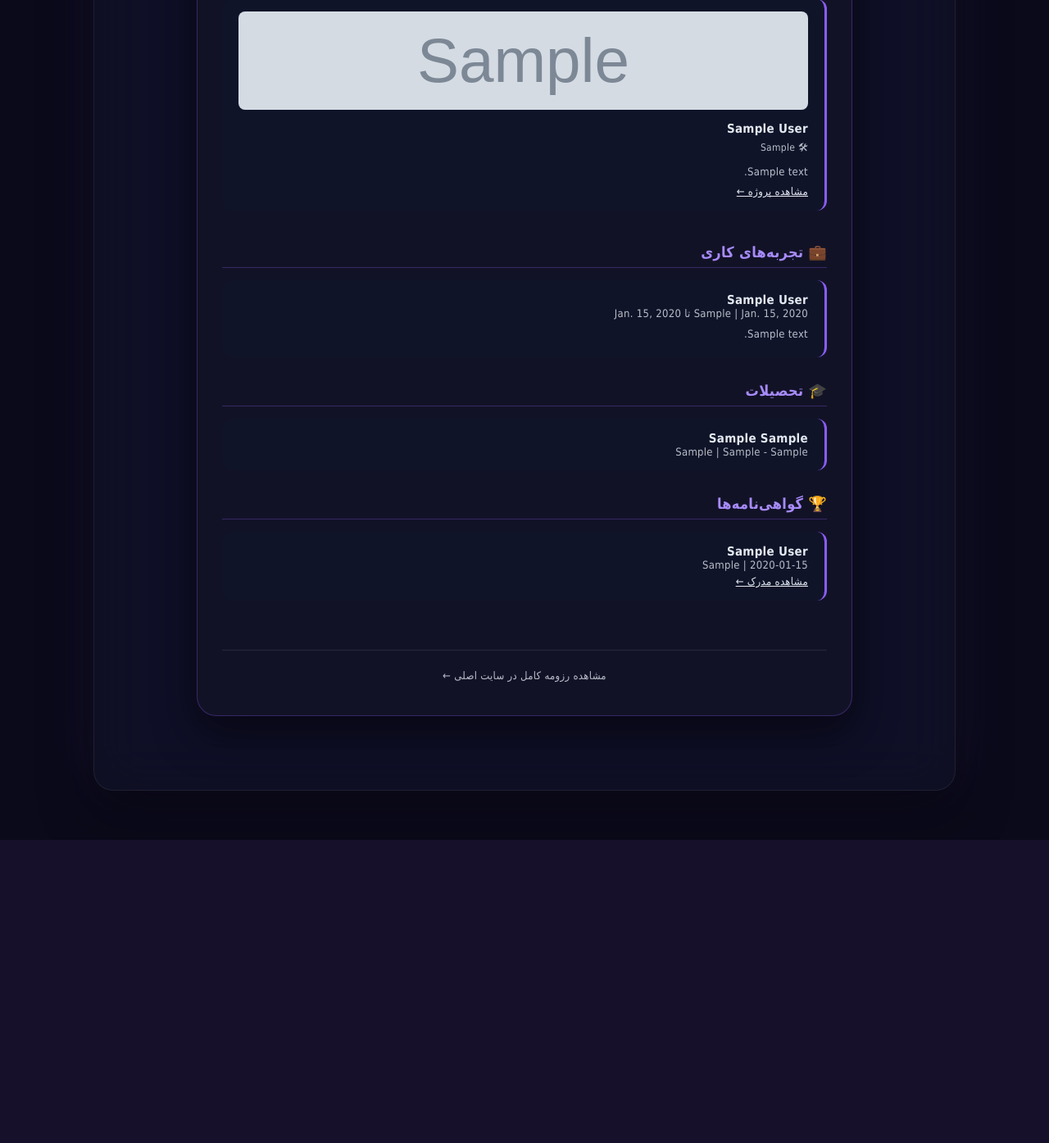
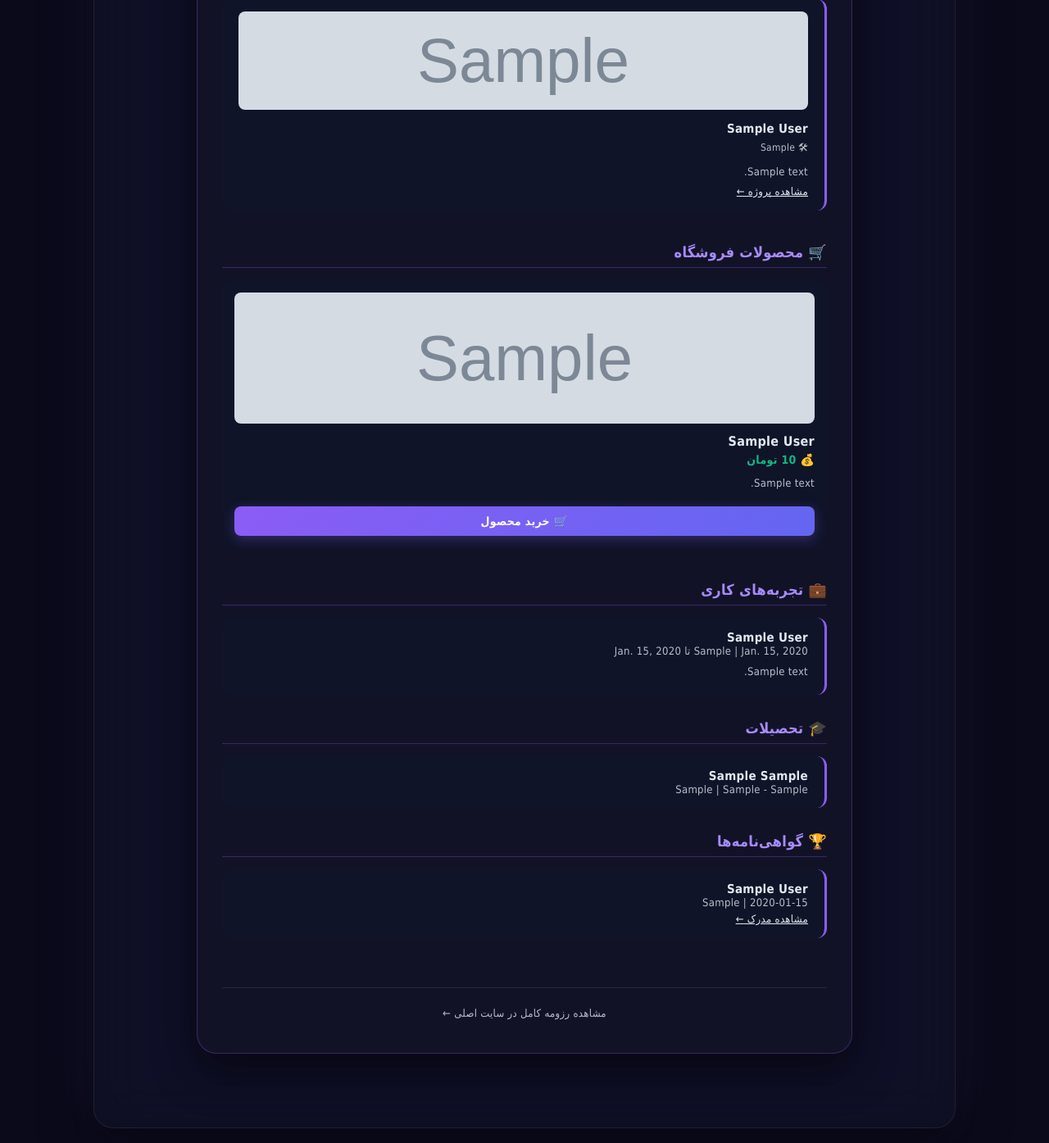
Before and after one commit to safaie983-pixel/Resume_Site_Students, a Django app: template templates/mini_site_public.html in a window 1280 px wide. Shown: the part 952-2347 px from the top of the page at 82% size. Before the commit the page ends 1977 px from the top, so only its background shows below. Run offline with Django 5.2, Linux system fonts and the light colour scheme; tables that the repository leaves empty hold one stand-in row (values such as "Sample post"); the template is opened without the code that fills it: values that come from a table or form of the project are taken from there, most other values are stand-ins (such as "Sample title", 1, 10 or a date in 2020); grey boxes marked "Sample" are stand-in pictures; some web fonts are replaced.

Commit message:
Add products gallery and checkout buttons to public mini site

```diff
--- a/templates/mini_site_public.html
+++ b/templates/mini_site_public.html
@@ -79,6 +79,16 @@
     .theme-ocean .skill-bar-fill { background: #38bdf8; }
     .theme-sunset .skill-bar-fill { background: #fbbf24; }
     .theme-forest .skill-bar-fill { background: #34d399; }
+
+    /* استایل دکمه خرید */
+    .buy-btn {
+        display: block; text-align: center; background: linear-gradient(135deg, #8b5cf6, #6366f1); color: #fff !important;
+        padding: 10px; border-radius: 8px; text-decoration: none; font-weight: bold; font-size: 14px;
+        transition: all 0.3s; box-shadow: 0 4px 15px rgba(139, 92, 246, 0.3); margin-top: auto;
+    }
+    .buy-btn:hover { transform: translateY(-2px); box-shadow: 0 6px 20px rgba(139, 92, 246, 0.5); background: linear-gradient(135deg, #7c3aed, #4f46e5); }
+    .theme-neon .buy-btn { border: 1px solid #0ff; box-shadow: 0 0 10px #0ff; background: transparent; color: #0ff !important; text-shadow: 0 0 5px #0ff; }
+    .theme-neon .buy-btn:hover { background: rgba(0,255,255,0.1); box-shadow: 0 0 20px #0ff; }
 </style>
 
 <script>
@@ -166,6 +176,33 @@
     </div>
     {% endif %}
 
+    <!-- محصولات فروشگاه -->
+    {% if products %}
+    <div class="section-title">🛒 محصولات فروشگاه</div>
+    <div style="display: grid; grid-template-columns: repeat(auto-fit, minmax(250px, 1fr)); gap: 15px;">
+        {% for product in products %}
+        <div class="item-card" style="display: flex; flex-direction: column; padding: 15px; border-right: none;">
+            {% if product.image %}
+                <img src="{{ product.image.url }}" alt="{{ product.name }}" style="width: 100%; height: 160px; object-fit: cover; border-radius: 8px; margin-bottom: 12px;">
+            {% else %}
+                <div style="width: 100%; height: 160px; background: rgba(128,128,128,0.2); border-radius: 8px; display: flex; align-items: center; justify-content: center; margin-bottom: 12px; opacity: 0.6;">بدون تصویر</div>
+            {% endif %}
+
+            <div style="font-weight: bold; font-size: 16px; margin-bottom: 5px;">{{ product.name }}</div>
+            <div style="font-size: 14px; font-weight: bold; color: #10b981; margin-bottom: 8px;">💰 {{ product.price }} تومان</div>
+
+            {% if product.description %}
+                <p style="font-size: 13px; opacity: 0.9; margin-bottom: 15px; flex-grow: 1;">{{ product.description|truncatewords:15 }}</p>
+            {% else %}
+                <div style="flex-grow: 1; margin-bottom: 15px;"></div>
+            {% endif %}
+
+            <a href="{% url 'checkout' product.id %}" class="buy-btn">🛒 خرید محصول</a>
+        </div>
+        {% endfor %}
+    </div>
+    {% endif %}
+
     <!-- تجربه‌های کاری -->
     {% if experiences %}
     <div class="section-title">💼 تجربه‌های کاری</div>
```
